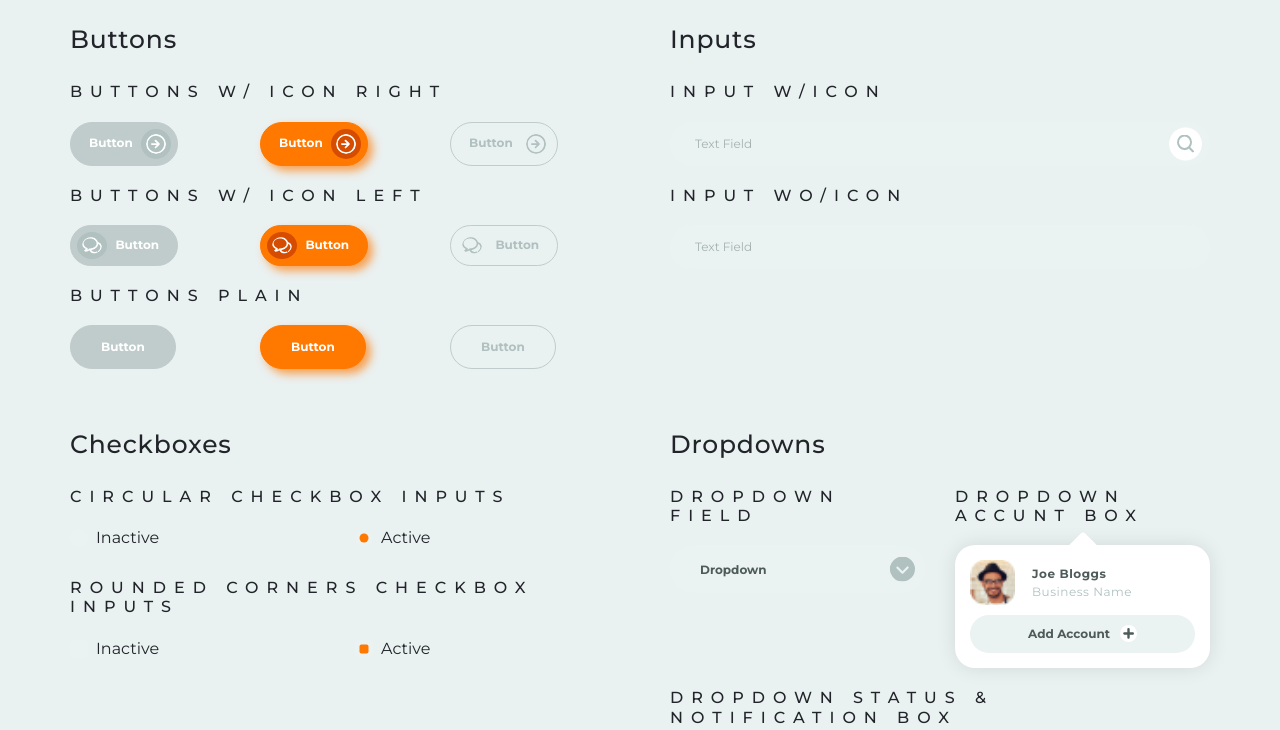
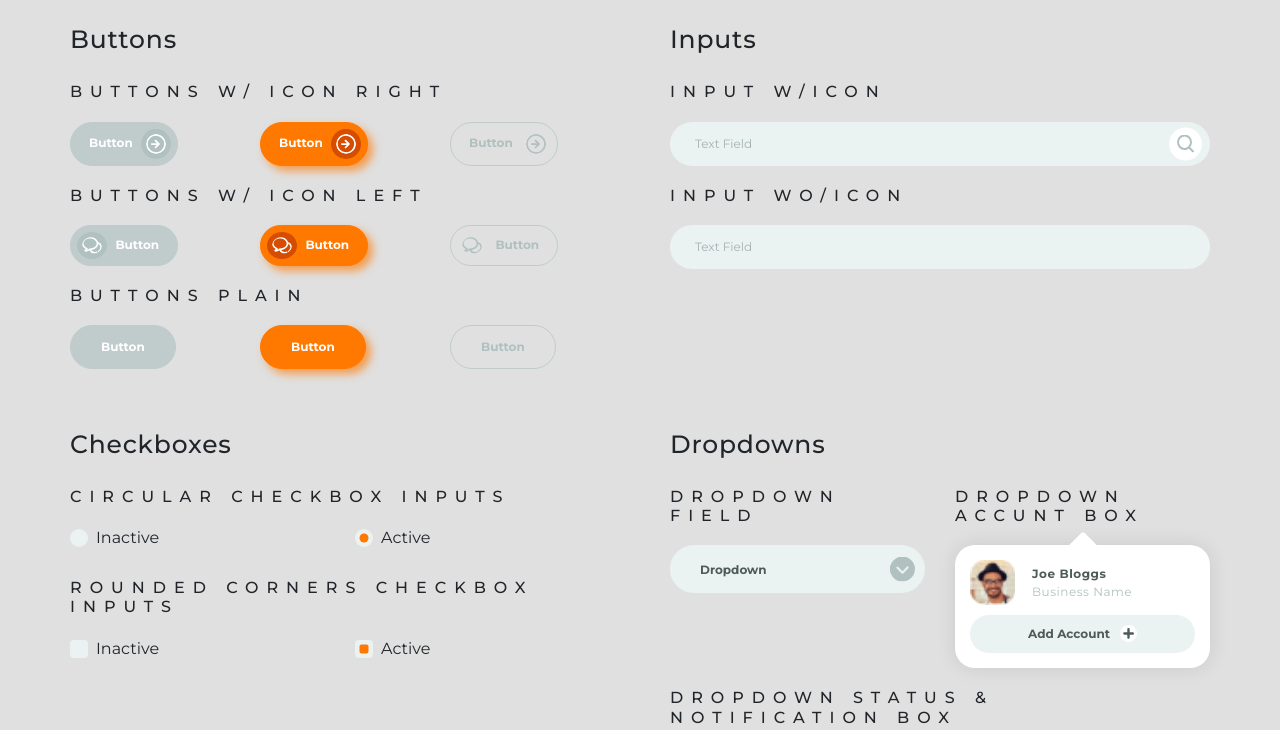
Before and after one commit to alexwileyy/mynexus-ui-components, a website: page public/index.html in a window 1280 px wide. Shown: the part 100-830 px from the top of the page. Drawn offline with nearby package versions, Linux system fonts and the light colour scheme.

Commit message:
Changed background color

```diff
--- a/styles/_structure.scss
+++ b/styles/_structure.scss
@@ -3,7 +3,7 @@ html, body {
     font-family: 'Montserrat', sans-serif !important;
     font-size: $baseFontSize;
     padding: 20px;
-    background-color: #EAF1F1;
+    background-color: #e0e0e0;
 }
 
 .section-title {
```
Also changed, not shown: public/css/main.css.
